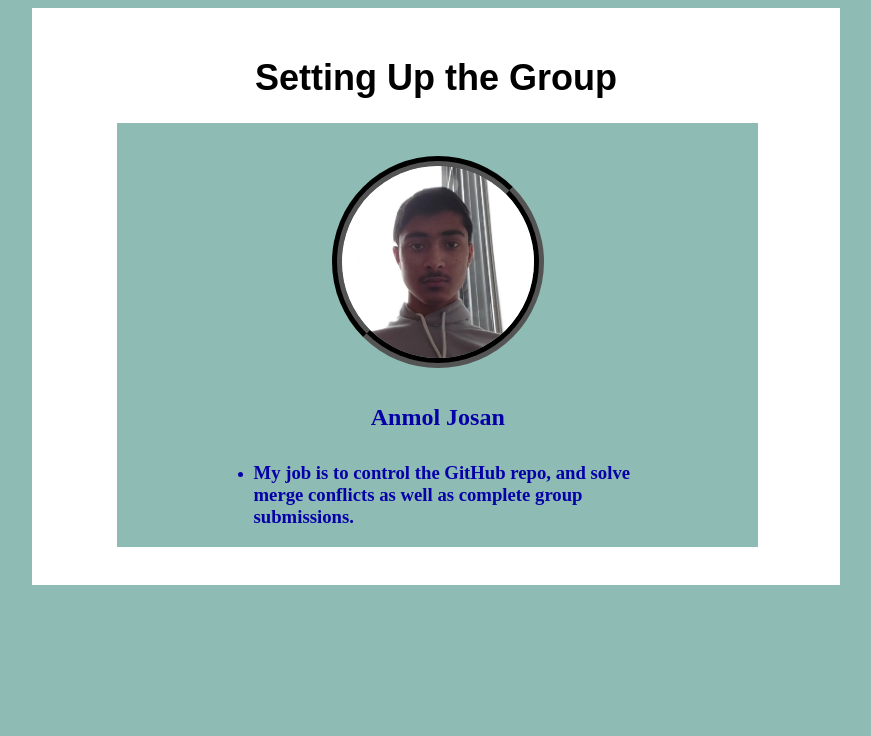
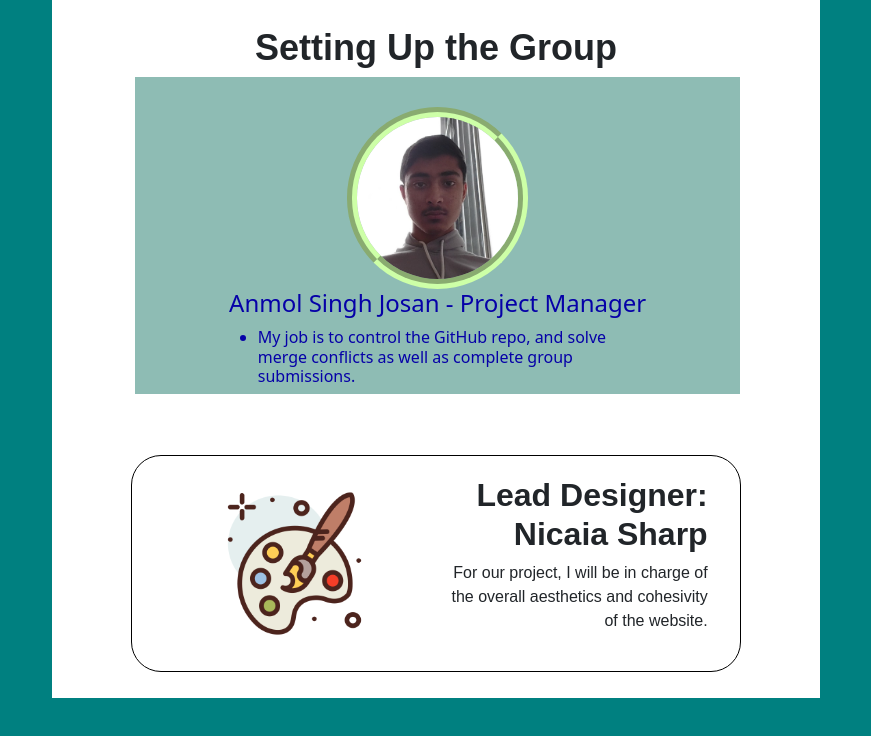
Before and after one commit to Anmol-Josan/group2, a plain HTML site: page index.html in a window 1280 px wide. Shown: the whole page, without its empty margins (204-1075 px from the left). Drawn offline with nearby package versions, Linux system fonts and the light colour scheme; a web font is replaced by a local one.

Commit message:
fixed merge conflicts

```diff
--- a/index.html
+++ b/index.html
@@ -8,6 +8,10 @@
     <link rel="icon" type="image/x-icon" href="Images/favicon.ico">
     <title>Home Page</title>
     <link rel="stylesheet" href="https://use.typekit.net/oud7wtr.css">
+
+        <!-- Latest compiled and minified CSS -->
+        <link href="https://cdn.jsdelivr.net/npm/bootstrap@5.3.2/dist/css/bootstrap.min.css" rel="stylesheet">
+
 </head>
 <body>
     <div id="container">
@@ -15,14 +19,24 @@
             <h1 class="bold" style="font-size: 225%;">Setting Up the Group</h1>
             <div class="grid-container" style="margin-left: 8%;">
                 <div class="grid-item item1" style="text-align: center;">
-                    <img src="Images/anmol.jpg" style="width:30%; border-radius: 50%;border-style:groove; border-color: rgb(0, 0, 0); border-width: 10px; margin-top: 5%; margin-bottom: 0%;">
-                    <h4>Anmol Josan</h4>
+                    <img src="Images/anmol.jpg" style="width:30%; border-radius: 50%;border-style:groove; border-color: rgb(205, 255, 167); border-width: 10px; margin-top: 5%; margin-bottom: 0%;">
+                    <h4>Anmol Singh Josan - Project Manager</h4>
                     <ul style="margin: auto 15%; text-align: left;">
-                        <li><h3>My job is to control the GitHub repo, and solve merge conflicts as well as complete group submissions.</h3></li>
+                        <li><h3 style="font-size: 100%;">My job is to control the GitHub repo, and solve merge conflicts as well as complete group submissions.</h3></li>
                     </ul>
                 </div>
-                <div class="grid-item item2" style="text-align: center;">
-
+            </div>
+        </center>
+    </div>
+    <div id="container" style="width: 60%;">
+        <center>
+            <div class="row" style="border: 1px solid black; border-radius: 30px; padding: 20px; width:85%">
+                <div class="col-md-6">
+                    <img style="height: 175px;" src="Images/art.png" alt="Art Image">
+                </div>
+                <div class="col-md-6 reg" style="text-align: right; padding: 10px auto;">
+                    <h2 class="bold">Lead Designer: Nicaia Sharp</h2>
+                    <p>For our project, I will be in charge of the overall aesthetics and cohesivity of the website.</p>
                 </div>
             </div>
         </center>
@@ -30,6 +44,10 @@
 </body>
 </html>
 <style>
+    body{
+        background-color: teal;
+    }
+
     h4{
         font-size: 150%;
     }
```
